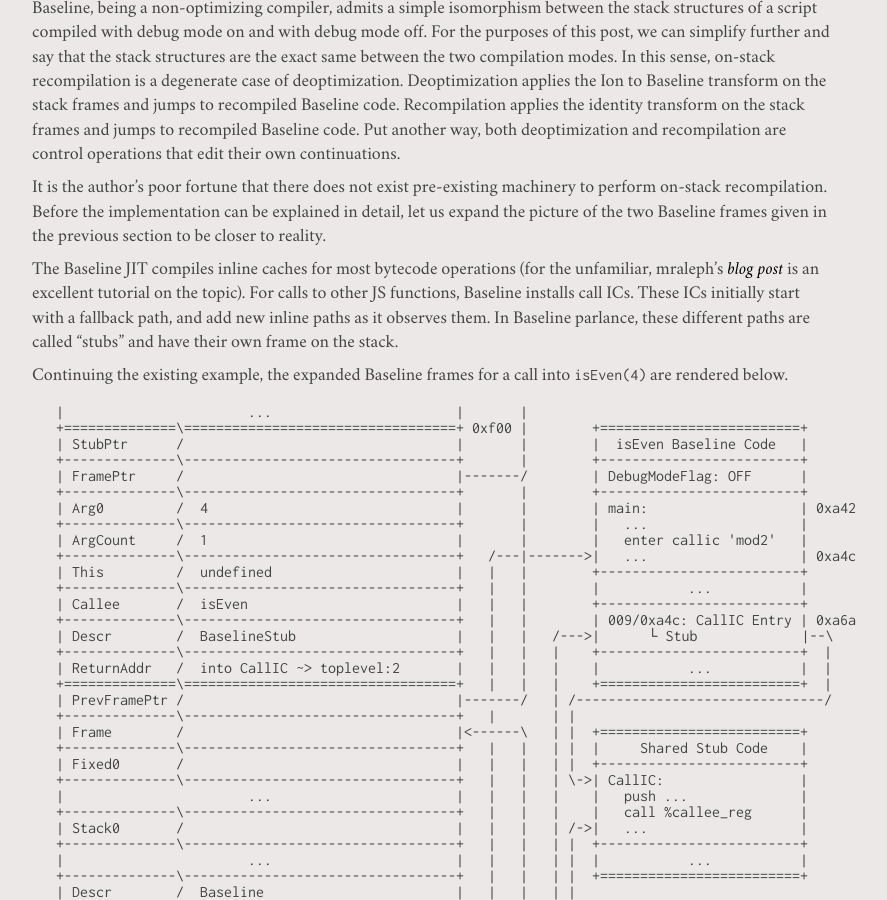
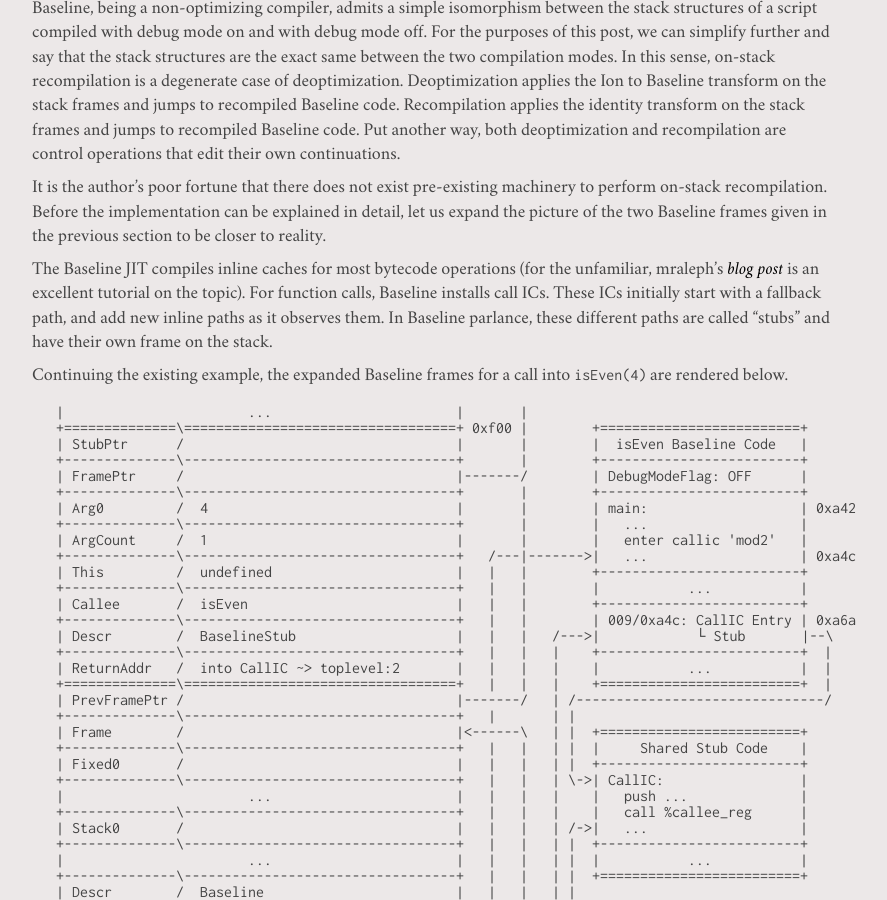
Before and after one commit to syg/personal-site, a Jekyll site: the page built from _posts/2014-05-14-debugging-in-the-time-of-jits.md, in a window 1280 px wide and 900 px high, scrolled down 4001 px. Shown: the whole window, without its empty margins (208-1095 px from the left). Built offline with Jekyll 4.4.1, drawn with Linux system fonts in a browser that asks for light colours; some of the changed text lies outside the part shown.

Commit message:
Corrections

```diff
--- a/_posts/2014-05-14-debugging-in-the-time-of-jits.md
+++ b/_posts/2014-05-14-debugging-in-the-time-of-jits.md
@@ -269,10 +269,10 @@
 The Baseline JIT compiles inline caches for most bytecode operations (for the
 unfamiliar, mraleph's [blog
 post](http://mrale.ph/blog/2012/06/03/explaining-js-vms-in-js-inline-caches.html)
-is an excellent tutorial on the topic). For calls to other JS functions,
-Baseline installs call ICs. These ICs initially start with a fallback path,
-and add new inline paths as it observes them. In Baseline parlance, these
-different paths are called "stubs" and have their own frame on the stack.
+is an excellent tutorial on the topic). For function calls, Baseline installs
+call ICs. These ICs initially start with a fallback path, and add new inline
+paths as it observes them. In Baseline parlance, these different paths are
+called "stubs" and have their own frame on the stack.
 
 Continuing the existing example, the expanded Baseline frames for a call into
 `isEven(4)` are rendered below.
@@ -292,7 +292,7 @@
 +--------------\----------------------------------+   |   |        |           ...           |
 | Callee       /  isEven                          |   |   |        +-------------------------+
 +--------------\----------------------------------+   |   |        | 009/0xa4c: CallIC Entry | 0xa6a
-| Descr        /  BaselineStub                    |   |   |   /--->|      └ Stub             |--\
+| Descr        /  BaselineStub                    |   |   |   /--->|            └ Stub       |--\
 +--------------\----------------------------------+   |   |   |    +-------------------------+  |
 | ReturnAddr   /  into CallIC ~> toplevel:2       |   |   |   |    |           ...           |  |
 +==============\==================================+   |   |   |    +=========================+  |
@@ -488,7 +487,7 @@
 | Callee       /  isEven                          |   |   |        |           ...          |
 +--------------\----------------------------------+   |   |        +------------------------+
 | Descr        /  BaselineStub                    |   |   |        | 009/0xe56: CallIC Enty | 0xe92
-+--------------\----------------------------------+   |   |   /--->|      └ Stub            |--\
++--------------\----------------------------------+   |   |   /--->|            └ Stub      |--\
 | ReturnAddr   /  into CallIC ~> toplevel:2       |   |   |   |    +------------------------+  |
 +==============\==================================+   |   |   |    |           ...          |  |
 | PrevFramePtr /                                  |-------/   |    +========================+  |
@@ -562,3 +561,4 @@
 I would like to thank [Jim Blandy](http://www.red-bean.com/~jimb/) for helpful
 discussions and encouragement, and [Jan de Mooij](http://www.jandemooij.nl/)
 for righteous code reviews.
+<img id="seal" src="{{ site.baseurl }}/seal.svg" alt="seal">
```
Also changed, not shown: other parts of _posts/2014-05-14-debugging-in-the-time-of-jits.md (+5 -6 lines).
